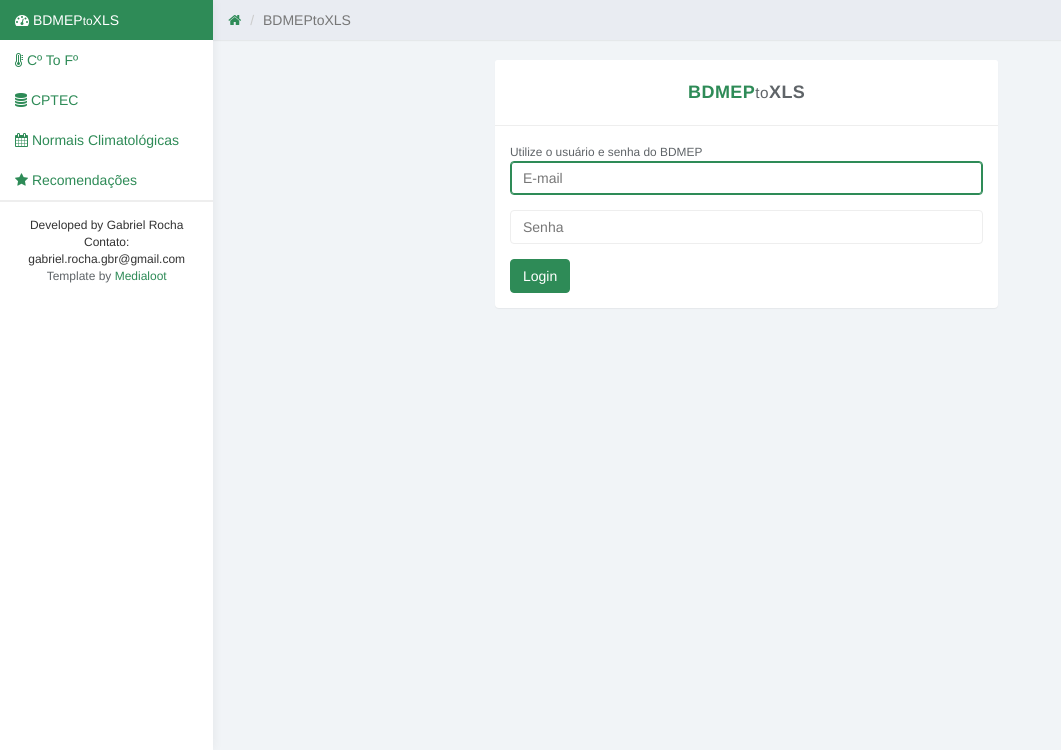
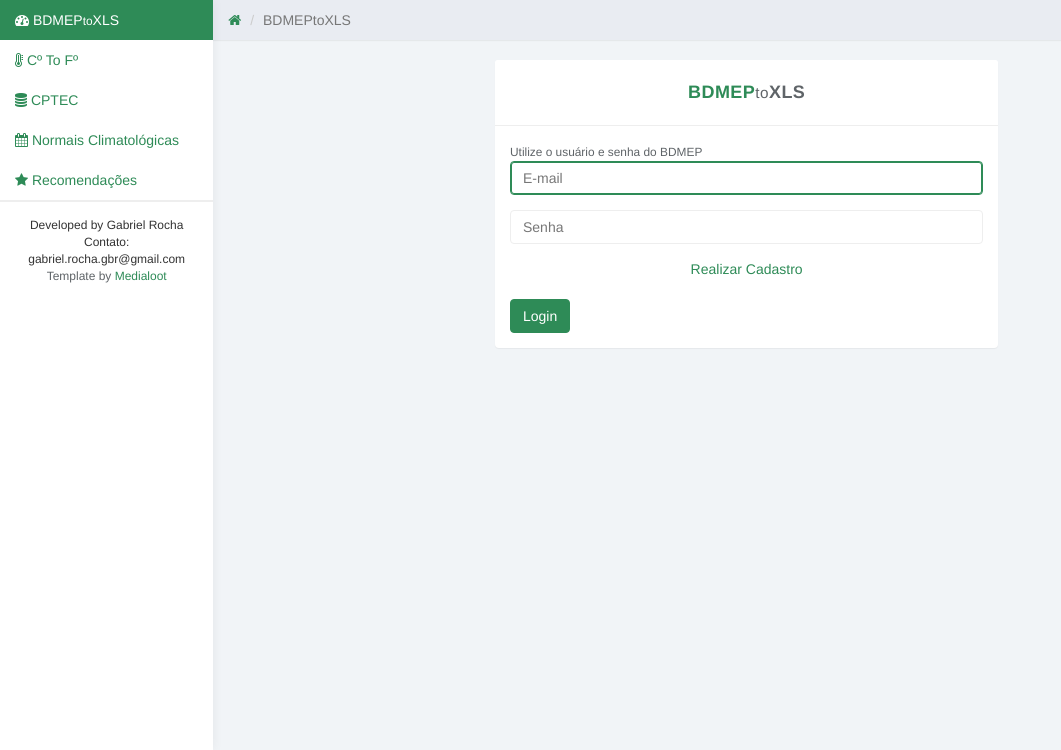
Before and after one commit to GabrielRocha/lmt1901, a Flask app: page / in a window 1280 px wide. Shown: the part 50-800 px from the top of the page, without its empty margins (0-1061 px from the left). Run offline with Flask 2, Linux system fonts and the light colour scheme; some libraries are stand-ins or nearby versions.

Commit message:
Link para cadastrar no inmet

```diff
--- a/templates/index.html
+++ b/templates/index.html
@@ -36,6 +36,10 @@
 							<div class="form-group">
 								<input class="form-control" placeholder="Senha" name="password" type="password" value="">
 							</div>
+                            <center>
+                            <a href="http://www.inmet.gov.br/projetos/rede/pesquisa/cad_senha.php">Realizar Cadastro</a>
+                            </center>
+                            <br/>
 							<button class="btn btn-primary" type="submit">Login</button>
 						</fieldset>
 					</form>
```
